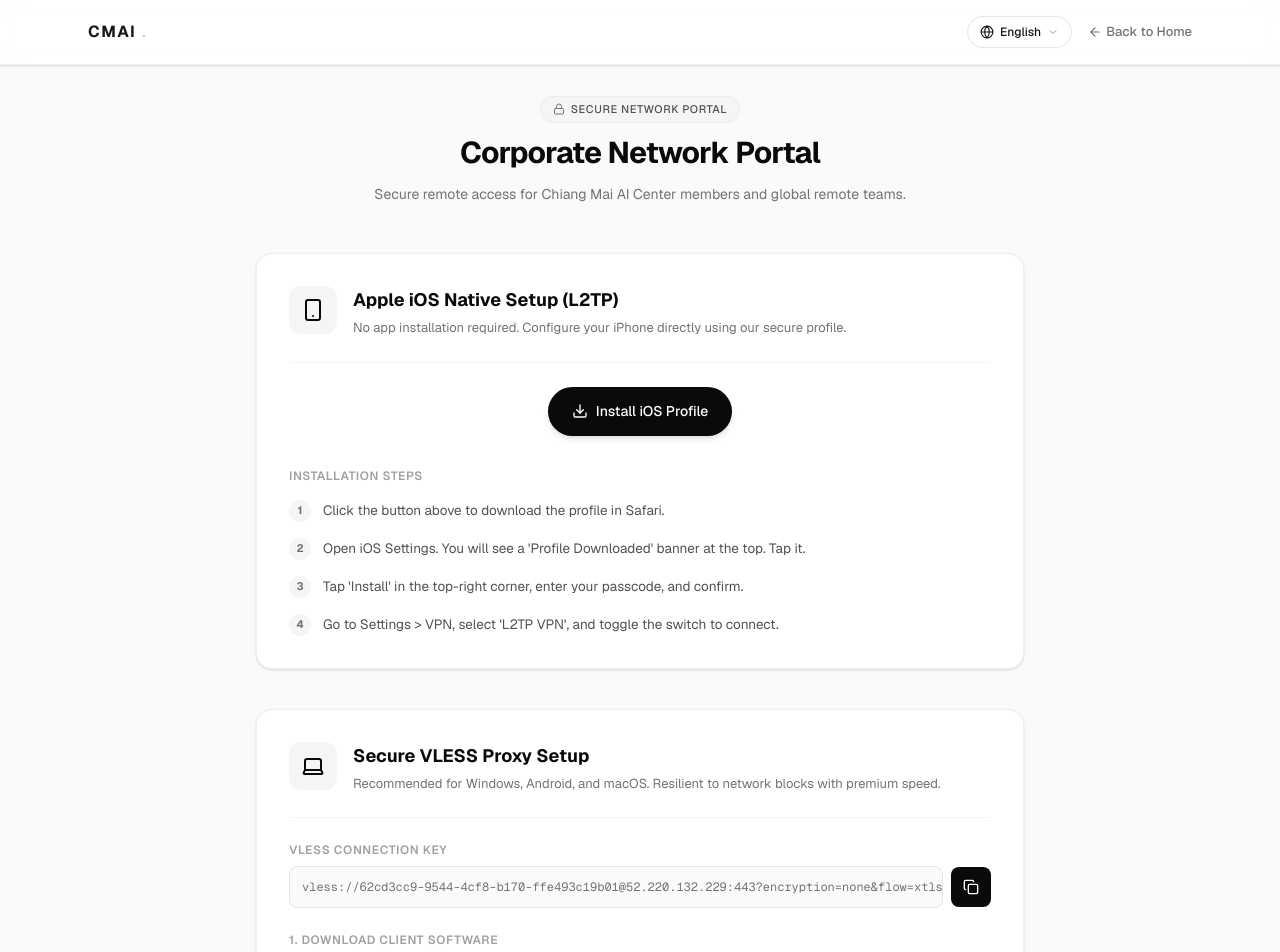
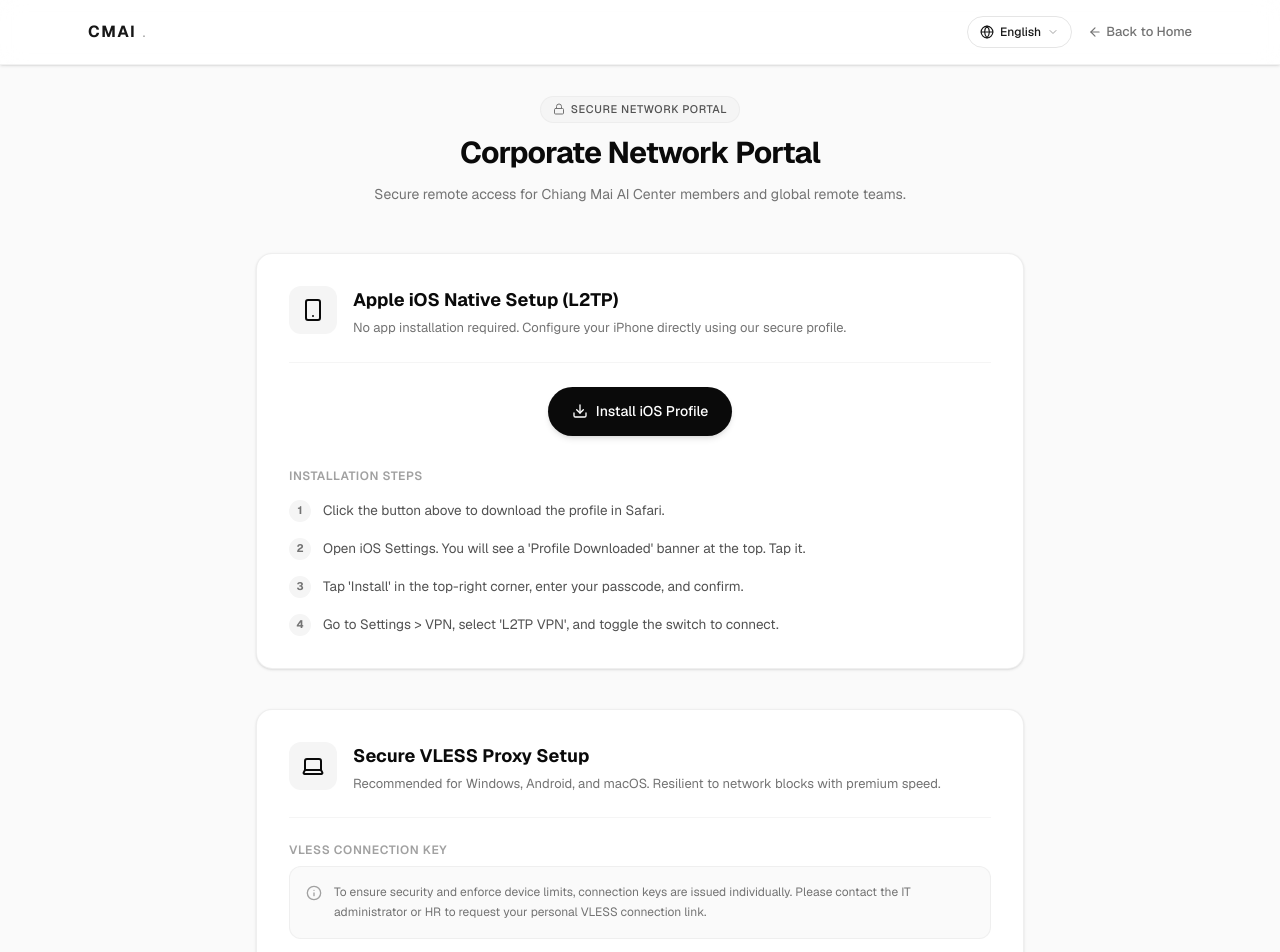
Before and after one commit to mdmoto/cmai, a Next.js app: page /vpn in a window 1280 px wide. Shown: the top 952 px of the page. Built offline with nearby package versions, Linux system fonts and the light colour scheme.

Commit message:
remove hardcoded VLESS key from page for security

```diff
--- a/src/app/vpn/page.tsx
+++ b/src/app/vpn/page.tsx
@@ -53,7 +53,7 @@ export default function VpnSetupPage() {
       vlessMac: "macOS Client",
       vlessAndroid: "Android Client",
       vlessImportTitle: "2. Import & Connect",
-      vlessImportStep1: "Copy the connection link above.",
+      vlessImportStep1: "Get your private VLESS connection link from the administrator.",
       vlessImportStep2: "Open your downloaded client, press Paste (Ctrl+V or Cmd+V) to import.",
       vlessImportStep3: "Start the connection. Choose 'Route: Bypass Mainland China' for optimal routing.",
 
@@ -125,7 +125,7 @@ export default function VpnSetupPage() {
       vlessMac: "ไคลเอนต์ macOS",
       vlessAndroid: "ไคลเอนต์ Android",
       vlessImportTitle: "2. นำเข้าและเชื่อมต่อ",
-      vlessImportStep1: "คัดลอกลิงก์การเชื่อมต่อด้านบน",
+      vlessImportStep1: "รับคีย์เชื่อมต่อ VLESS ส่วนตัวของคุณจากผู้ดูแลระบบ",
       vlessImportStep2: "เปิดไคลเอนต์ที่คุณดาวน์โหลด กดวาง (Ctrl+V หรือ Cmd+V) เพื่อนำเข้า",
       vlessImportStep3: "เริ่มการเชื่อมต่อ เลือก 'เส้นทาง: เลี่ยงผ่านจีนแผ่นดินใหญ่' เพื่อการกำหนดเส้นทางที่ดีที่สุด",
 
@@ -161,7 +161,7 @@ export default function VpnSetupPage() {
       vlessMac: "macOS用クライアント",
       vlessAndroid: "Android用クライアント",
       vlessImportTitle: "2. インポートと接続",
-      vlessImportStep1: "上の接続リンクをコピーします。",
+      vlessImportStep1: "管理者から個別のVLESS接続キーを取得し、コピーします。",
       vlessImportStep2: "ダウンロードしたクライアントを開き、貼り付け（Ctrl+VまたはCmd+V）してインポートします。",
       vlessImportStep3: "接続を開始します。最適なルーティングのために「中国本土をバイパス」を選択してください。",
 
@@ -185,13 +185,7 @@ export default function VpnSetupPage() {
 
   const currentLanguageLabel = languages.find((l) => l.code === language)?.label || "English";
 
-  const vlessLink = "vless://62cd3cc9-9544-4cf8-b170-ffe493c19b01@52.220.132.229:443?encryption=none&flow=xtls-rprx-vision&security=reality&sni=images.apple.com&fp=chrome&pbk=O9hhqNGco2WrEkFkKuTXmDAjiNh6IoX-gAdLPm_CRAk&sid=74304fdffa3c9d73&type=tcp#CMAI-Remote-Worker";
 
-  const copyToClipboard = () => {
-    navigator.clipboard.writeText(vlessLink);
-    setCopied(true);
-    setTimeout(() => setCopied(false), 3000);
-  };
 
   return (
     <div className="flex flex-col min-h-screen bg-neutral-50 dark:bg-neutral-950 font-sans antialiased text-neutral-900 dark:text-neutral-100 animate-fadeIn">
@@ -341,28 +335,20 @@ export default function VpnSetupPage() {
               </div>
 
               <div className="border-t border-neutral-100 dark:border-neutral-800/60 pt-6 space-y-6">
-                {/* VLESS Key Copy */}
+                {/* VLESS Key Notice */}
                 <div>
                   <label className="block text-xs font-semibold text-neutral-400 dark:text-neutral-500 uppercase tracking-wider mb-2">
                     {t("vlessLinkTitle")}
                   </label>
-                  <div className="flex items-center gap-2">
-                    <div className="flex-grow p-3 bg-neutral-50 dark:bg-neutral-950 border border-neutral-200 dark:border-neutral-800 rounded-lg text-xs font-mono select-all overflow-x-auto whitespace-nowrap text-neutral-500 dark:text-neutral-400 max-w-[calc(100%-48px)]">
-                      {vlessLink}
+                  <div className="flex items-start gap-3 p-4 rounded-xl bg-neutral-50 dark:bg-neutral-950 border border-neutral-200/50 dark:border-neutral-800">
+                    <Info className="w-4 h-4 text-neutral-400 dark:text-neutral-500 flex-shrink-0 mt-0.5" />
+                    <div className="text-xs leading-relaxed text-neutral-500 dark:text-neutral-400">
+                      {language === "zh" && "为保障安全及实行设备数/流量限制，连接密钥已改为单人单号分发，请直接联系 IT 负责人或 HR 索取您的专属 VLESS 连接密钥。"}
+                      {language === "en" && "To ensure security and enforce device limits, connection keys are issued individually. Please contact the IT administrator or HR to request your personal VLESS connection link."}
+                      {language === "th" && "เพื่อความปลอดภัยและการจำกัดจำนวนอุปกรณ์ คีย์เชื่อมต่อจะถูกแจกจ่ายแบบรายบุคคล โปรดติดต่อผู้ดูแลระบบ IT หรือฝ่ายบุคคลเพื่อขอลิงก์ VLESS ส่วนตัวของคุณ"}
+                      {language === "ja" && "セキュリティとデバイス数制限を確保するため、接続キーは個別に発行されます。個人用VLESS接続リンクを取得するには、IT管理者または人事（HR）にお問い合わせください。"}
                     </div>
-                    <button
-                      onClick={copyToClipboard}
-                      className="p-3 bg-neutral-950 dark:bg-white text-white dark:text-neutral-950 rounded-lg hover:opacity-90 active:scale-95 transition-all flex-shrink-0 cursor-pointer"
-                      title={t("vlessBtnCopy")}
-                    >
-                      {copied ? <Check className="w-4 h-4 text-emerald-450 dark:text-emerald-500" /> : <Copy className="w-4 h-4" />}
-                    </button>
                   </div>
-                  {copied && (
-                    <span className="text-[12px] text-emerald-500 font-medium mt-1.5 block">
-                      {t("vlessBtnCopied")}
-                    </span>
-                  )}
                 </div>
 
                 {/* Clients Download */}
```
